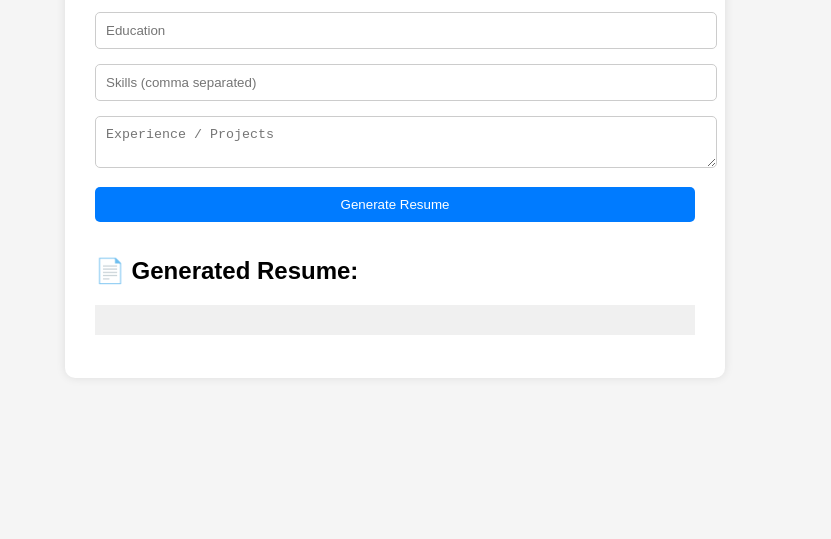
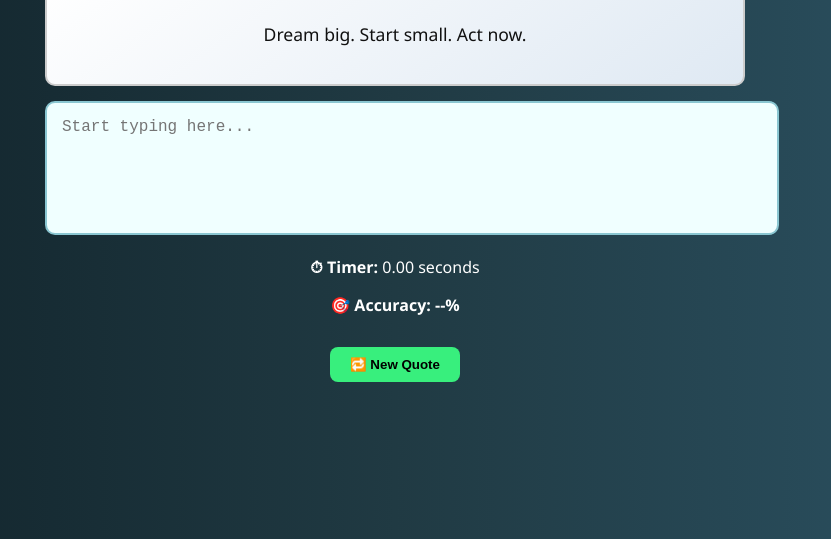
Before and after one commit to piyushdolas8/chatgpt-mini-projects, a plain HTML site: page index.html in a window 1280 px wide. Shown: the part 261-800 px from the top of the page, without its empty margins (245-1076 px from the left). Drawn offline with Linux system fonts and the light colour scheme.

Commit message:
Add files via upload

```diff
--- a/index.html
+++ b/index.html
@@ -3,23 +3,29 @@
 <head>
   <meta charset="UTF-8" />
   <meta name="viewport" content="width=device-width, initial-scale=1.0"/>
-  <title>AI Resume Generator</title>
-  <link rel="stylesheet" href="style.css"/>
+  <title>Typing Speed Tester</title>
+  <link rel="stylesheet" href="style.css" />
 </head>
 <body>
   <div class="container">
-    <h1>📝 AI Resume Generator</h1>
-    <form id="resumeForm">
-      <input type="text" placeholder="Full Name" id="name" required />
-      <input type="email" placeholder="Email Address" id="email" required />
-      <input type="text" placeholder="Education" id="education" required />
-      <input type="text" placeholder="Skills (comma separated)" id="skills" required />
-      <textarea placeholder="Experience / Projects" id="experience" required></textarea>
-      <button type="submit">Generate Resume</button>
-    </form>
-    <h2>📄 Generated Resume:</h2>
-    <pre id="output"></pre>
+    <h1 class="glow">Typing Speed Faster 💨</h1>
+
+    <div class="quote-box">
+      <p id="quote">Loading...</p>
+    </div>
+
+    <textarea id="input" placeholder="Start typing here..."></textarea>
+
+    <div class="stats">
+      <p><strong>⏱ Timer:</strong> <span id="timer">0.00</span> seconds</p>
+      <p id="result">🏁 Result will show here</p>
+      <p id="accuracy">🎯 Accuracy: --%</p>
+    </div>
+
+    <button id="restart">🔁 New Quote</button>
   </div>
+
+  <audio id="successSound" src="https://assets.mixkit.co/sfx/preview/mixkit-achievement-bell-600.mp3"></audio>
   <script src="script.js"></script>
 </body>
 </html>
--- a/script.js
+++ b/script.js
@@ -1,21 +1,69 @@
-document.getElementById("resumeForm").addEventListener("submit", function(e) {
-  e.preventDefault();
+const quoteEl = document.getElementById("quote");
+const inputEl = document.getElementById("input");
+const resultEl = document.getElementById("result");
+const timerEl = document.getElementById("timer");
+const accuracyEl = document.getElementById("accuracy");
+const restartBtn = document.getElementById("restart");
+const successSound = document.getElementById("successSound");
 
-  const name = document.getElementById("name").value;
-  const email = document.getElementById("email").value;
-  const education = document.getElementById("education").value;
-  const skills = document.getElementById("skills").value;
-  const experience = document.getElementById("experience").value;
+let quote = "";
+let startTime;
+let timerInterval;
 
-  const prompt = `Create a professional resume for the following person:
+const quotes = [
+  "Success is not final, failure is not fatal.",
+  "Believe in yourself and all that you are.",
+  "Do something today that your future self will thank you for.",
+  "Dream big. Start small. Act now.",
+  "Typing fast is a superpower in the digital age."
+];
 
-Name: ${name}
-Email: ${email}
-Education: ${education}
-Skills: ${skills}
-Experience: ${experience}
+function newQuote() {
+  quote = quotes[Math.floor(Math.random() * quotes.length)];
+  quoteEl.textContent = quote;
+  inputEl.value = "";
+  resultEl.textContent = "";
+  accuracyEl.textContent = "🎯 Accuracy: --%";
+  clearInterval(timerInterval);
+  timerEl.textContent = "0.00";
+  startTime = null;
+}
 
-Format it as a clean and concise resume.`;
+function startTimer() {
+  startTime = new Date();
+  timerInterval = setInterval(() => {
+    const elapsed = (new Date() - startTime) / 1000;
+    timerEl.textContent = elapsed.toFixed(2);
+  }, 100);
+}
 
-  document.getElementById("output").innerText = prompt;
+inputEl.addEventListener("keydown", (e) => {
+  if (e.key === "Enter") e.preventDefault();
 });
+
+inputEl.addEventListener("input", () => {
+  if (!startTime) startTimer();
+
+  const typedText = inputEl.value;
+  const trimmedQuote = quote.trim();
+
+  if (typedText === trimmedQuote) {
+    clearInterval(timerInterval);
+    const endTime = new Date();
+    const timeTaken = (endTime - startTime) / 1000;
+    const wordCount = trimmedQuote.split(" ").length;
+    const wpm = Math.round((wordCount / timeTaken) * 60);
+    resultEl.textContent = `🎉 You typed in ${timeTaken.toFixed(2)}s ⌛ | Speed: ${wpm} WPM 🚀`;
+    successSound.play();
+
+    // Accuracy Calculation
+    const correctChars = [...typedText].filter((char, i) => char === trimmedQuote[i]).length;
+    const accuracy = ((correctChars / trimmedQuote.length) * 100).toFixed(2);
+    accuracyEl.textContent = `🎯 Accuracy: ${accuracy}%`;
+  }
+});
+
+restartBtn.addEventListener("click", newQuote);
+
+// Load first quote
+newQuote();
--- a/style.css
+++ b/style.css
@@ -1,41 +1,80 @@
 body {
-  font-family: Arial, sans-serif;
-  background: #f5f5f5;
+  background: linear-gradient(to right, #0f2027, #203a43, #2c5364);
+  font-family: 'Segoe UI', sans-serif;
+  color: #fff;
+  margin: 0;
+  padding: 0;
   display: flex;
   justify-content: center;
-  padding: 50px;
+  align-items: center;
+  height: 100vh;
 }
 
 .container {
-  background: white;
-  padding: 30px;
-  border-radius: 10px;
-  max-width: 600px;
-  width: 100%;
-  box-shadow: 0 0 10px rgba(0,0,0,0.1);
+  width: 90%;
+  max-width: 700px;
+  text-align: center;
 }
 
-form input, form textarea, form button {
-  width: 100%;
-  margin-bottom: 15px;
-  padding: 10px;
-  border-radius: 5px;
-  border: 1px solid #ccc;
+.glow {
+  font-size: 2rem;
+  color: #00ffff;
+  text-shadow: 0 0 10px #00ffff, 0 0 20px #00ffff;
+  animation: glow 1.5s infinite alternate;
 }
 
-form button {
-  background-color: #007bff;
-  color: white;
-  border: none;
-  cursor: pointer;
+@keyframes glow {
+  from {
+    text-shadow: 0 0 10px #00ffff, 0 0 20px #00ffff;
+  }
+  to {
+    text-shadow: 0 0 20px #0ff, 0 0 30px #0ff;
+  }
 }
 
-form button:hover {
-  background-color: #0056b3;
+.quote-box {
+  background: linear-gradient(145deg, #ffffff, #dfe9f3);
+  color: #111;
+  padding: 20px;
+  border-radius: 10px;
+  margin-bottom: 15px;
+  border: 2px solid #ccc;
+  font-size: 1.1rem;
 }
 
-pre {
-  background: #f0f0f0;
+textarea {
+  width: 100%;
+  height: 100px;
   padding: 15px;
-  white-space: pre-wrap;
+  font-size: 1rem;
+  border-radius: 10px;
+  border: 2px solid #8ac6d1;
+  background-color: #f0ffff;
+  resize: none;
+  color: #333;
 }
+
+.stats {
+  margin-top: 15px;
+}
+
+#result, #accuracy {
+  margin-top: 10px;
+  font-weight: bold;
+}
+
+button {
+  margin-top: 15px;
+  padding: 10px 20px;
+  background-color: #38ef7d;
+  color: #000;
+  font-weight: bold;
+  border: none;
+  border-radius: 8px;
+  cursor: pointer;
+  transition: transform 0.2s ease-in-out;
+}
+
+button:hover {
+  transform: scale(1.05);
+}
```
